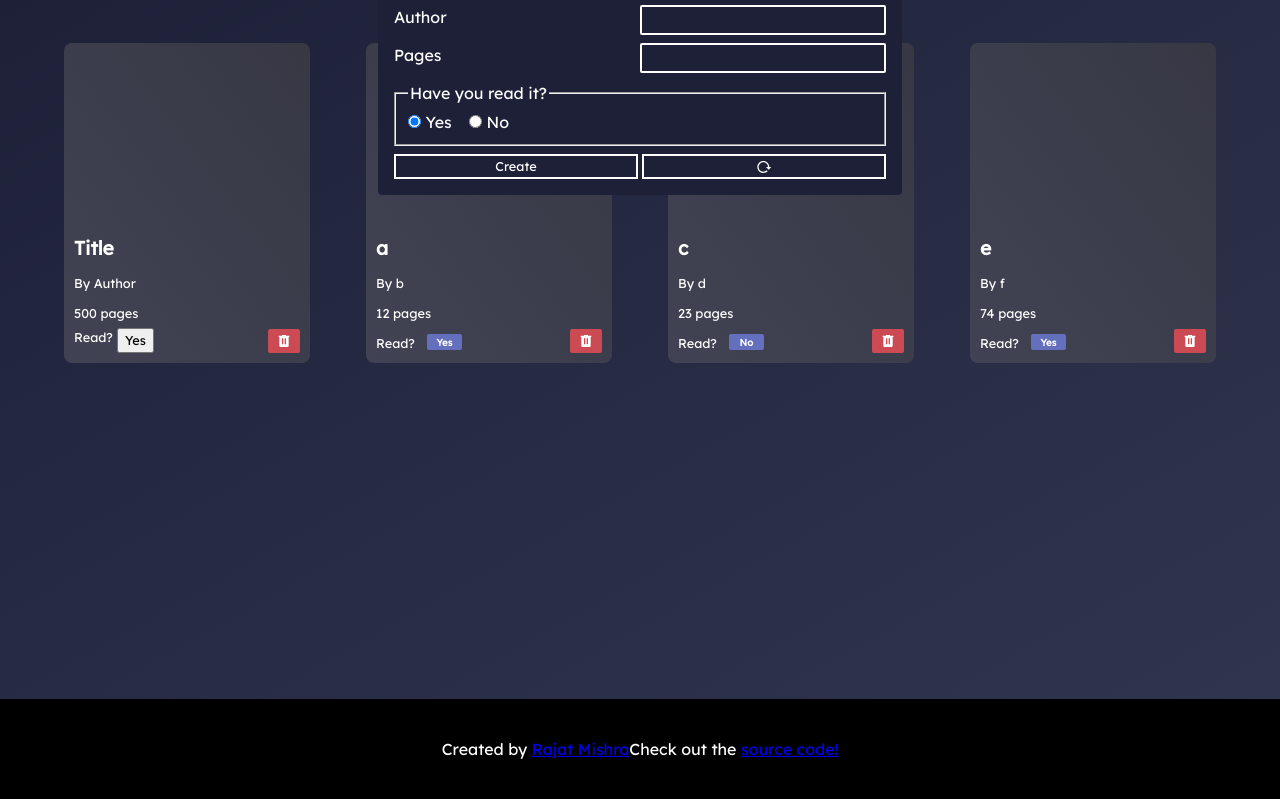
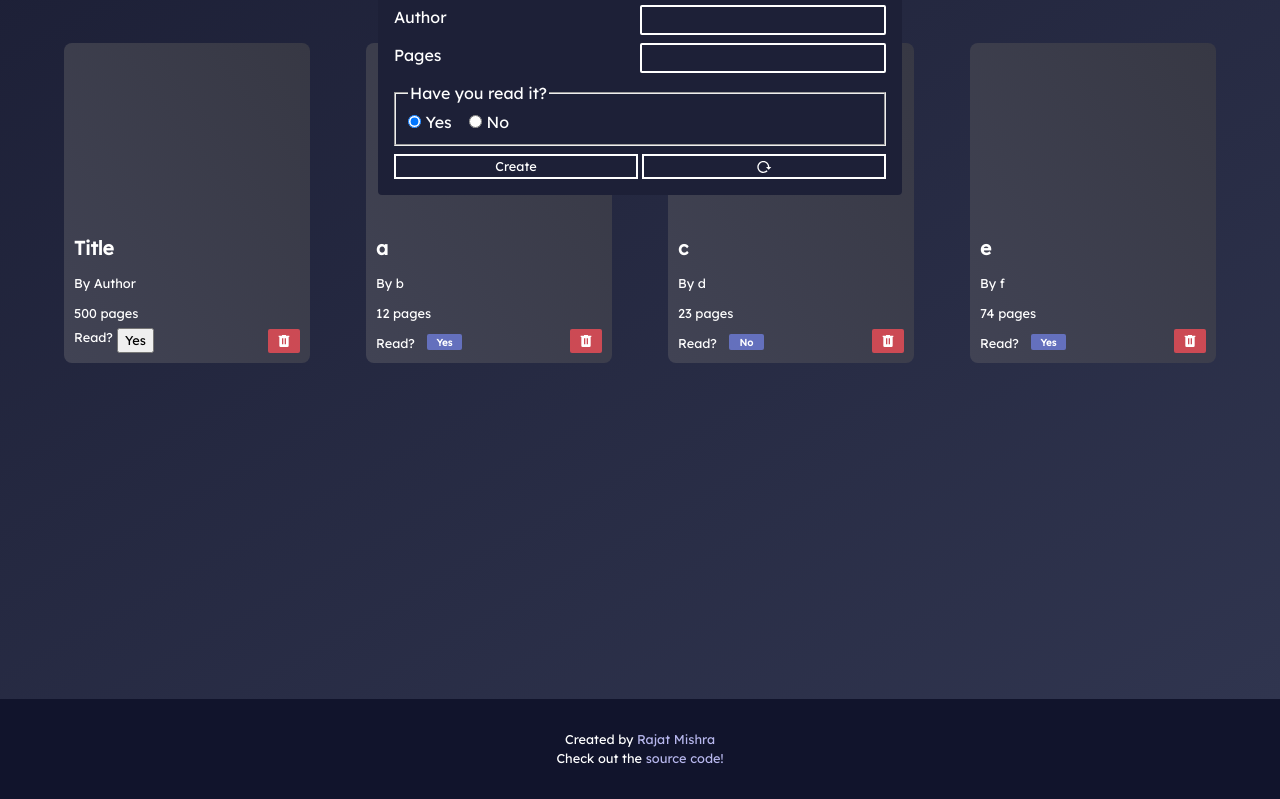
Before and after one commit to rajatuniques/library, a plain HTML site: page index.html in a window 1280 px wide. Shown: the part 101-900 px from the top of the page. Drawn offline with Linux system fonts and the light colour scheme.

Commit message:
Style footer links

```diff
--- a/styles.css
+++ b/styles.css
@@ -59,7 +59,8 @@ h1, h2, h3, h4, h5, h6 {
 
 
 /* custom properties */
-header {
+header,
+footer {
   --header-bg: rgb(17, 20, 44);
   --header-height: 20%;
 
@@ -203,13 +204,22 @@ button {
 footer {
   height: 100px;
   width: auto;
-  background-color: black;
+  background-color: var(--header-bg);
   justify-content: flex-end;
   flex-grow: 1;
   color: white;
   display: flex;
+  flex-flow: column nowrap;
   align-items: center;
   justify-content: center;
+  font-family: sans-serif;
+  font-weight: 50;
+  font-size: 0.8rem;
+}
+
+footer a {
+  text-decoration: none;
+  color: rgb(183, 183, 237);
 }
 
 
```
